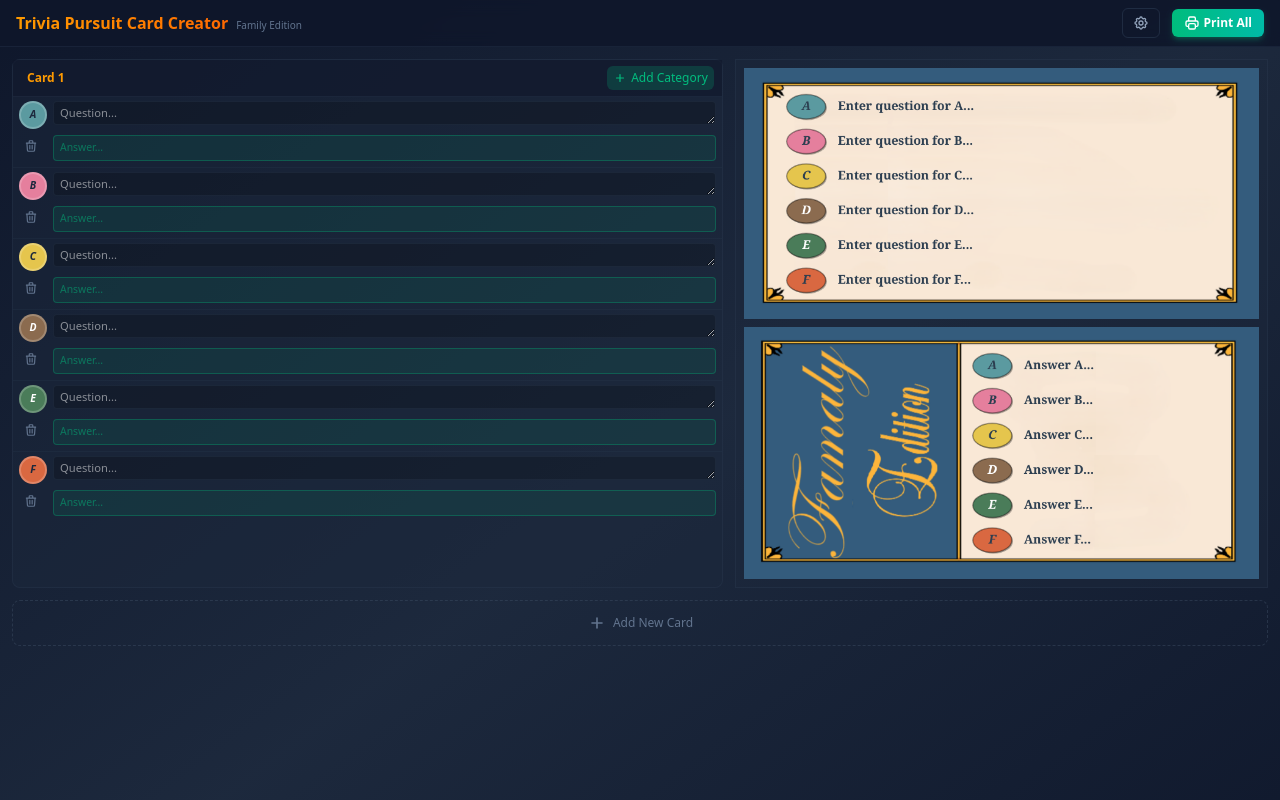
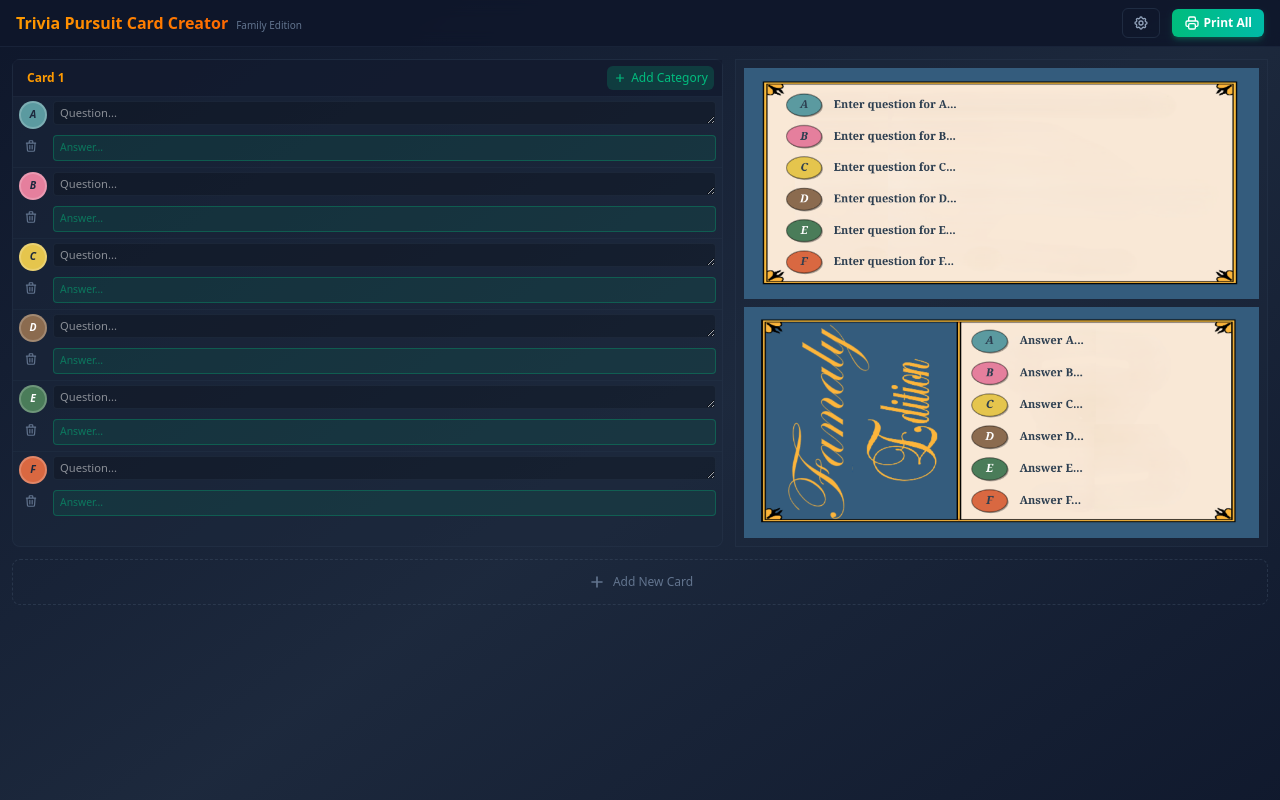
Before and after one commit to djfhe/trivial-pursuit-card-creator, a Vue app: page / in a window 1280 px wide. Shown: the top 800 px of the page. Built offline with nearby package versions, Linux system fonts and the light colour scheme.

Commit message:
update paddings

```diff
--- a/src/components/Canvas/AnswerCardCanvas.vue
+++ b/src/components/Canvas/AnswerCardCanvas.vue
@@ -16,7 +16,7 @@
   if (!answers.value) return
 
   drawCard(answers.value, ctx, categories, {
-    topPadding: 35,
+    topPadding: 30,
     bottomPadding: 35,
     xOffset: 375,
     cardWidth: CARD_WIDTH,
--- a/src/components/PrintableCard.vue
+++ b/src/components/PrintableCard.vue
@@ -32,7 +32,7 @@
   ctx.translate(CARD_WIDTH, 0)
 
   drawCard(answers.value, ctx, categories, {
-    topPadding: 35,
+    topPadding: 30,
     bottomPadding: 35,
     xOffset: 375,
     cardWidth: CARD_WIDTH,
--- a/src/types.ts
+++ b/src/types.ts
@@ -12,8 +12,8 @@
   categories: Category[]
 }
 
-export const CARD_WIDTH = 844
-export const CARD_HEIGHT = 412
+export const CARD_WIDTH = 848
+export const CARD_HEIGHT = 380
 
 // Full card dimensions (questions + answers stacked)
 export const FULL_CARD_WIDTH = CARD_WIDTH
```
